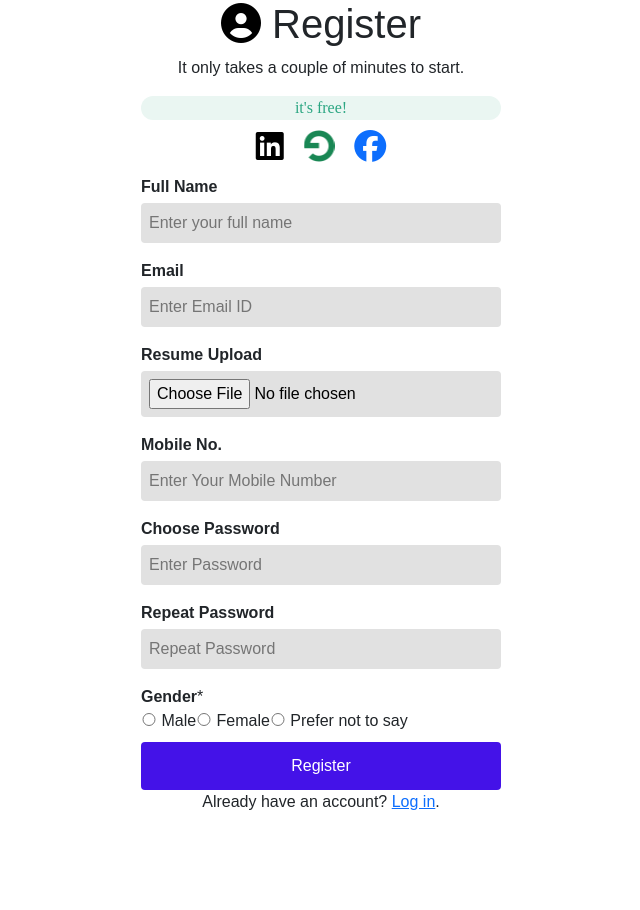
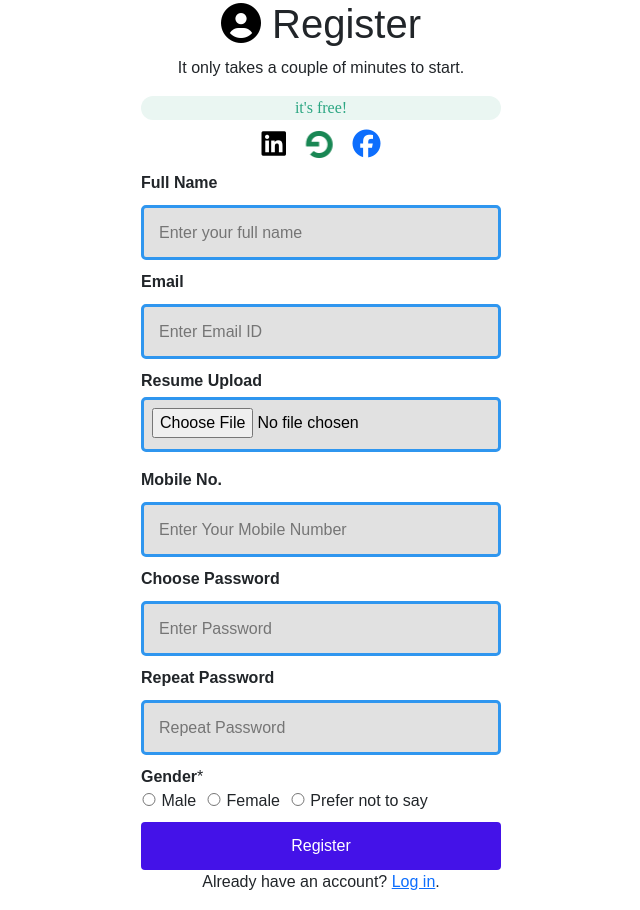
Before and after one commit to Suhaibshaavir/ShaavirClient, an Angular app: page /register in a window 1280 px wide. Shown: the whole page, without its empty margins (319-959 px from the left). Before the commit the page ends 830 px from the top, so only its background shows below. Built offline with nearby package versions, Linux system fonts and the light colour scheme.

Commit message:
aaqibreg

```diff
--- a/src/app/register/register.component.html
+++ b/src/app/register/register.component.html
@@ -14,17 +14,17 @@
     <div class="socialLogin">
       <div class="linkedinTab socialLoginTab">
         <a href="https://in.linkedin.com/">
-        <i class="fab fa-linkedin text-black fs-2"></i>
+        <i class="fab fa-linkedin text-black fs-3"></i>
       </a>
       </div>
       <div class="googleTab socialLoginTab">
         <a href="https://mail.google.com/">
-        <i class="fab fa-google fa-spin text-success fs-2"></i>
+        <i class="fab fa-google fa-spin text-success fs-3"></i>
       </a>
       </div>
       <div class="fbTab socialLoginTab">
         <a href="https://www.facebook.com/">
-        <i class="fab fa-facebook fs-2"></i>
+        <i class="fab fa-facebook fs-3"></i>
       </a>
       </div>
 
@@ -64,7 +64,6 @@
       id="pwd"
       required
     />
-
     <label for="pwd-repeat"><b>Repeat Password</b></label>
     <input
       type="password"
@@ -73,6 +72,7 @@
       id="pwd-repeat"
       required
     />
+
     <div class="fieldGroup">
       <label class="formLabel">
      <b> Gender</b> <span class="required">*</span>
@@ -80,15 +80,15 @@
     <div class="genderBox">
       <div class="choiceGroupContainer">
         <label class="radioChoice">
-          <input id="option-0" type="radio" class="radioBoxField" value="Male" style="width: 16px;">
+          <input id="option-0" type="radio" name="radioChoice" class="radioBoxField" value="Male" style="width: 16px ;">
            Male
         </label>
        <label class="radioChoice">
-         <input id="option-1" type="radio" class="radioBoxField" value="Female" style="width: 16px;">
+         <input  id="option-1" type="radio" name="radioChoice" class="radioBoxField" value="Female" style="width: 16px; margin-left:10px">
           Female
        </label>
        <label class="radioChoice">
-         <input id="option-2" type="radio" class="radioBoxField" value="Prefer not to say" style="width: 16px;">
+         <input id="option-2" type="radio" name="radioChoice" class="radioBoxField" value="Prefer not to say" style="width: 16px; margin-left:10px">
          Prefer not to say
        </label> <!----></div></div> <!----></div>
 
--- a/src/app/register/register.component.scss
+++ b/src/app/register/register.component.scss
@@ -87,3 +87,44 @@ button:hover {
 .socialLogin:hover{
   cursor: pointer;
 }
+lable {
+  display: block;
+  position: relative;
+  text-transform: uppercase;
+  color: #aaa;
+}
+input[type='password']:focus {
+  outline: none;
+   -moz-outline: none;
+   -webkit-outline: none;
+}
+input[type='password'] {
+  width: 100%;
+  box-sizing: border-box;
+  height: 55px;
+  display: inline-block;
+  border: 3px solid #2F96EF;
+  border-radius: 5px;
+  padding: 0 15px;
+  margin: 10px 0;
+  transition: .2s;
+}
+input[type='text'] {
+  width: 100%;
+  box-sizing: border-box;
+  height: 55px;
+  display: inline-block;
+  border: 3px solid #2F96EF;
+  border-radius: 5px;
+  padding: 0 15px;
+  margin: 10px 0;
+  transition: .2s;
+}
+input[type='file'] {
+  width: 100%;
+  box-sizing: border-box;
+  height: 55px;
+  display: inline-block;
+  border: 3px solid #2F96EF;
+  border-radius: 5px;
+}
--- a/src/app/register/test.html
+++ /dev/null
@@ -1,213 +0,0 @@
-<head>
-    <!-- Meta Tags -->
-   <meta charset="UTF-8">
-   <meta name="author" content="Kamran Mubarik">
-   <meta name="content" content="KM Tutorial Online">
-   <meta name="viewport" content="width=device-width, initial-scale=1.0">
-   <!-- Title -->
-    <title>Job Application Form</title>
-    <!-- Style Sheet -->
-   <link rel="stylesheet" type="text/css" href="style.css" />
-   <!-- Javascript -->
-   <style>
-    :root{
-	--mainColor: #494949;
-	--secondayColor:  darkgray;
-	--white: #FFFFFF;
-}
-/* Import Font */
-@font-face{
-	font-family: Roboto;
-	src: url(../fonts/Roboto/Roboto-Medium.ttf);
-}
-/* Global Settings */
-*{
-	padding: 0;
-	margin: 0;
-	font-family: 'Roboto', sans-serif;
-	font-size: 14px;
-	font-weight: normal;
-	box-sizing: border-box;
-}
-body{
-	width: 100%;
-	background-color: #eee;
-}
-hr{
-	border: 1px solid rgba(236, 240, 241,0.3);
-}
-.container{
-	width: 960px;
-	margin: 0 auto;
-}
-/* Content Styling */
-main{
-	height: auto;
-	background-color: var(--white);
-	padding: 30px;
-	box-shadow: 0 0 2px #808080;
-	position: relative;
-	z-index: 100;
-}
-main h2{
-	font-size: 20px;
-	text-align: left;
-	margin-bottom: 15px;
-}
-/* Content Section === Checkout Page */
-main .application-form{
-	max-width: 600px;
-	padding: 10px;
-	margin: 0 auto;
-}
-/* Content main === Checkout Page === Checkout Items */
-main .application-form .application-form-detail{
-	width: 100%;
-}
-main .application-form .application-form-detail h4{
-	display: block;
-	color: var(--secondayColor);
-	background-color: var(--mainColor);
-	text-transform: uppercase;
-	padding: 5px;
-	margin-bottom: 10px;
-}
-form .form-group{
-	margin: 10px 5px;
-	width: calc(100% - 10px);
-}
-form label{
-	color: var(--mainColor);
-	display: block;
-	margin-bottom: 6px;
-}
-form .form-group input,
-form .form-group select,
-form .form-group textarea{
-	width: 100%;
-	padding: 8px 5px;
-	border: 1px solid var(--secondayColor);
-	outline: none;
-}
-form input:focus,
-form select:focus,
-form textarea:focus{
-	outline: 1px solid var(--secondayColor);
-	border: 1xp solid transparent;
-}
-form .form-inline{
-	display: flex;
-	justify-content: space-between;
-}
-form .form-inline.flex{
-	display: flex;
-	justify-content: start;
-	margin-bottom: 10px;
-}
-form .form-inline.flex input{
-	width: unset;
-	margin-right: 10px;
-}
-form .form-inline .form-group{
-	width: 48%;
-}
-form button{
-	display: block;
-	padding: 6px 10px;
-	background-color: var(--mainColor);
-	color: var(--secondayColor);
-	border: none;
-	cursor: pointer;
-	transition: 0.3s ease-in;
-	margin-left: 5px;
-}
-form button:hover{
-	color: var(--white);
-}
-   </style>
-</head>
-<body>
-
-<div class="container">
-   <main>
-       <div class="application-form">
-           <h2>Job Application Form with Upload</h2>
-           <div class="application-form-detail">
-               <form>
-                   <h4>Contact Information</h4>
-                   <div class="form-inline">
-                       <div class="form-group">
-                           <label>First Name *</label>
-                           <input type="text" id="fname" name="fname" required>
-                       </div>
-                       <div class="form-group">
-                           <label>Last Name *</label>
-                           <input type="text" id="lname" name="lname" required>
-                       </div>
-                   </div>
-                   <div class="form-group">
-                       <label>Email *</label>
-                       <input type="email" id="email" name="email" required>
-                   </div>
-                   <div class="form-group">
-                       <label>Phone *</label>
-                       <input type="tel" id="tel" name="tel" minlength="11" maxlength="11" required>
-                   </div>
-                   <br>
-                   <h4>Position</h4>
-                   <hr>
-                   <div class="form-group">
-                       <label>Position you are applying for *</label>
-                       <input type="text" id="position" name="position" required>
-                   </div>
-                   <div class="form-group">
-                       <label>Resume Upload</label>
-                       <input type="file" id="resume" name="resume">
-                   </div>
-                   <div class="form-group">
-                       <label>Portfolio Website</label>
-                       <input type="url" id="website" name="website">
-                   </div>
-                   <div class="form-group">
-                       <label>Salary Requirements</label>
-                       <input type="text" id="salary" name="salary">
-                   </div>
-                   <div class="form-group">
-                       <label>When can you start?</label>
-                       <input type="text" id="joining" name="joining">
-                   </div>
-                   <br>
-                   <div class="form-group">
-                       <label>Are you willing to relocate?</label>
-                       <br>
-                       <div class="form-inline flex">
-                           <input type="radio" id="relocation" name="relocation">
-                           <label>Yes</label>
-                       </div>
-                       <div class="form-inline flex">
-                           <input type="radio" id="relocation" name="relocation">
-                           <label>No</label>
-                       </div>
-                       <div class="form-inline flex">
-                           <input type="radio" id="relocation" name="relocation">
-                           <label>Not Sure</label>
-                       </div>
-                   </div>
-                   <br>
-                   <div class="form-group">
-                       <label>Last company you worked for?</label>
-                       <input type="text" id="last-employer" name="last-employer" autocomplete="off">
-                   </div>
-                   <div class="form-group">
-                       <label>Comments</label>
-                       <textarea id="address" name="address" rows="5"></textarea>
-                   </div>
-                   <hr><br>
-                   <button type="submit">Submit</button>
-               </form>
-           </div>
-       </div>
-   </main> <!-- Main Area -->
-</div>
-
-</body>
```
